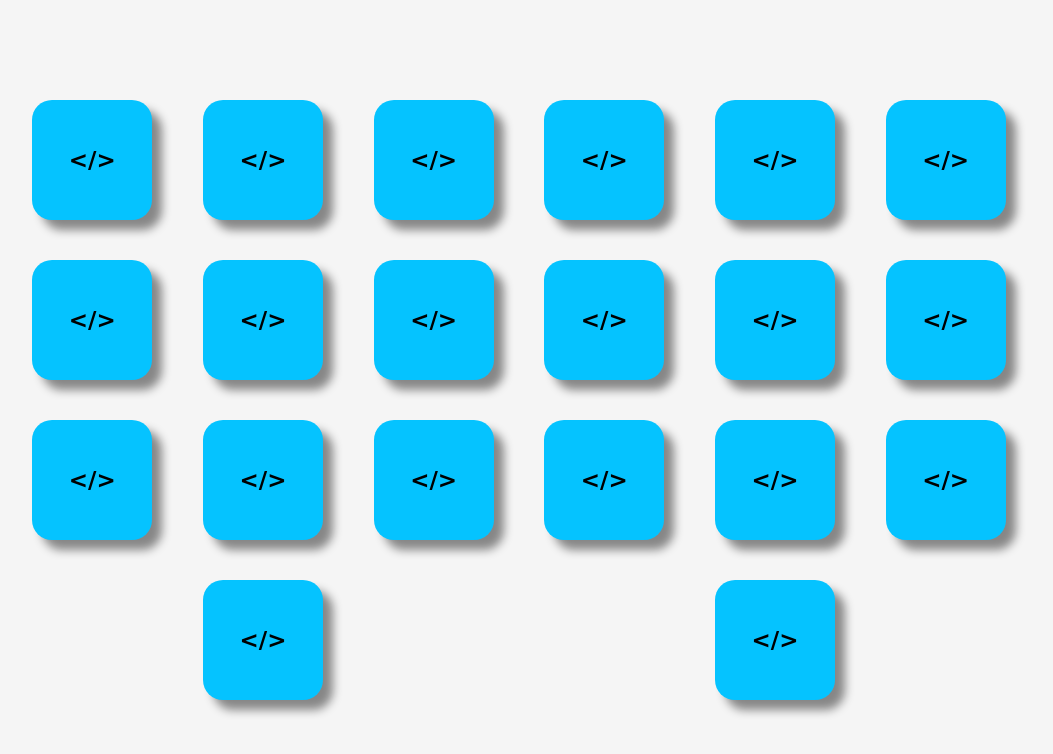
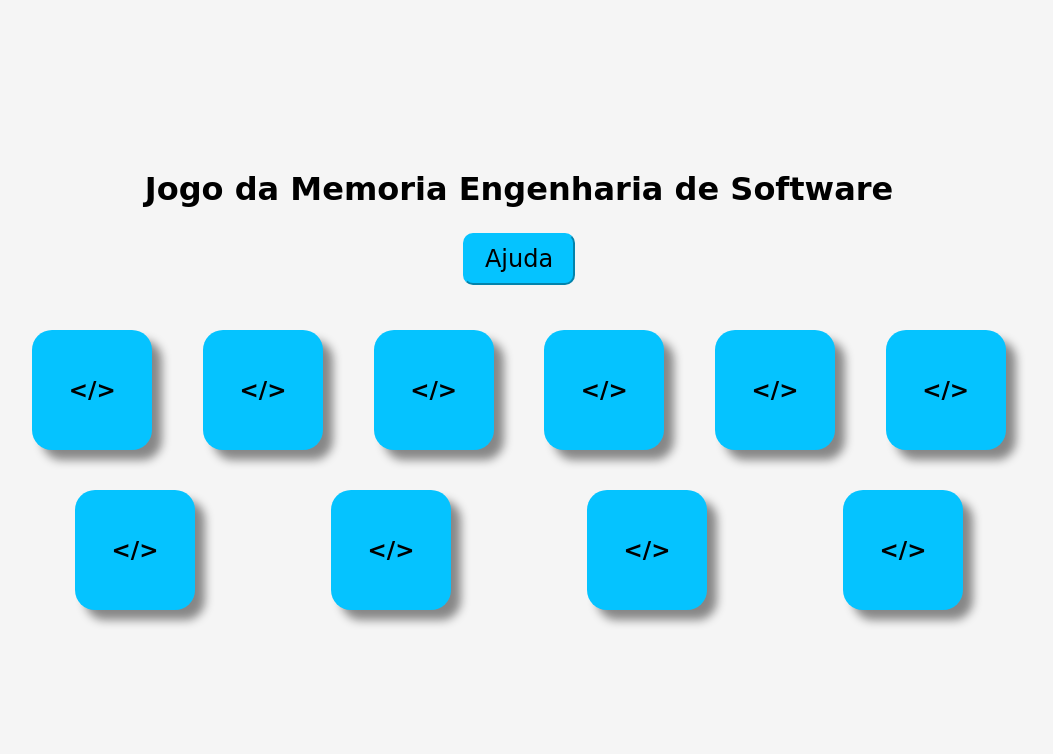
Before and after one commit to CassioRitse/projetosProgramadorBr, a plain HTML site: page jogoDaMemoria/index.html in a window 1280 px wide. Shown: the whole page, without its empty margins (121-1174 px from the left). Drawn offline with Linux system fonts and the light colour scheme.

Commit message:
feat(jogoDaMemoria): Botão de ajuda para participantes

```diff
--- a/jogoDaMemoria/index.html
+++ b/jogoDaMemoria/index.html
@@ -8,13 +8,20 @@
     <title>Jogo da Memoria</title>
   </head>
   <body>
-    <div id="gameBoard"></div>
+    <div class="main">
+      <h1>Jogo da Memoria Engenharia de Software</h1>
+      <div onclick="flipAllCards()">
+        <button class="button">Ajuda</button>
+      </div>
+      <div>
+        <div id="gameBoard"></div>
 
-    <div id="gameOver">
-      <div>Parabéns, você ganhou!</div>
-      <button id="restart" onclick="restart()">Jogar Novamente</button>
+        <div id="gameOver">
+          <div>Parabéns, você ganhou!</div>
+          <button id="restart" onclick="restart()">Jogar Novamente</button>
+        </div>
+      </div>
     </div>
-
     <script src="./scripts/game.js"></script>
     <script src="./scripts/script.js"></script>
   </body>
--- a/jogoDaMemoria/scripts/game.js
+++ b/jogoDaMemoria/scripts/game.js
@@ -6,6 +6,12 @@ let game = {
   cards: null,
 
   techs: [
+    "teclado",
+    "mouse",
+    "pendrive",
+    "disquete",
+    "cpu",
+    /*
     "bootstrap",
     "css",
     "electron",
@@ -16,6 +22,7 @@ let game = {
     "mongo",
     "node",
     "react",
+    */
   ],
 
   setCard: function (id) {
--- a/jogoDaMemoria/scripts/script.js
+++ b/jogoDaMemoria/scripts/script.js
@@ -74,6 +74,22 @@ function flipCard() {
   }
 }
 
+function flipAllCards() {
+  let gameBoard = document.getElementById("gameBoard");
+  const cards = Array.from(gameBoard.getElementsByClassName(CARD));
+
+  // Adiciona a classe "flip" a todas as cartas para virá-las
+  const cardsFlipadas = cards.filter(
+    (card) => !card.classList.contains("flip")
+  );
+
+  cardsFlipadas.forEach((card) => card.classList.add("flip"));
+
+  // Após 3 segundos, remove a classe "flip" para voltar as cartas ao estado anterior (de costas)
+  setTimeout(() => {
+    cardsFlipadas.forEach((card) => card.classList.remove("flip"));
+  }, 1500);
+}
 function restart() {
   starGame();
   let gameOverLayer = document.getElementById("gameOver");
--- a/jogoDaMemoria/styles/style.css
+++ b/jogoDaMemoria/styles/style.css
@@ -37,6 +37,31 @@ body {
 
 .flip {
   transform: rotateY(180deg);
+}
+
+.main {
+  display: flex;
+  flex-direction: column;
+  justify-items: center;
+  align-items: center;
+  gap: 25px;
+}
+.button {
+  padding: 10px 20px;
+  border-color: #05c3ff;
+  background: #05c3ff;
+  color: black;
+  font-size: x-large;
+  border-radius: 10px;
+  cursor: pointer;
+}
+
+.button:hover {
+  transform: scale(1.2);
+  background-color: #101c2c;
+  border-color: #101c2c;
+  color: white;
+  transition: 0.23s ease-in-out;
 }
 
 .card_front {
```
Also changed, not shown: jogoDaMemoria/assets/images/cpu.png (added), jogoDaMemoria/assets/images/disquete.png (added), jogoDaMemoria/assets/images/mouse.png (added), jogoDaMemoria/assets/images/pendrive.png (added), jogoDaMemoria/assets/images/teclado.png (added).
